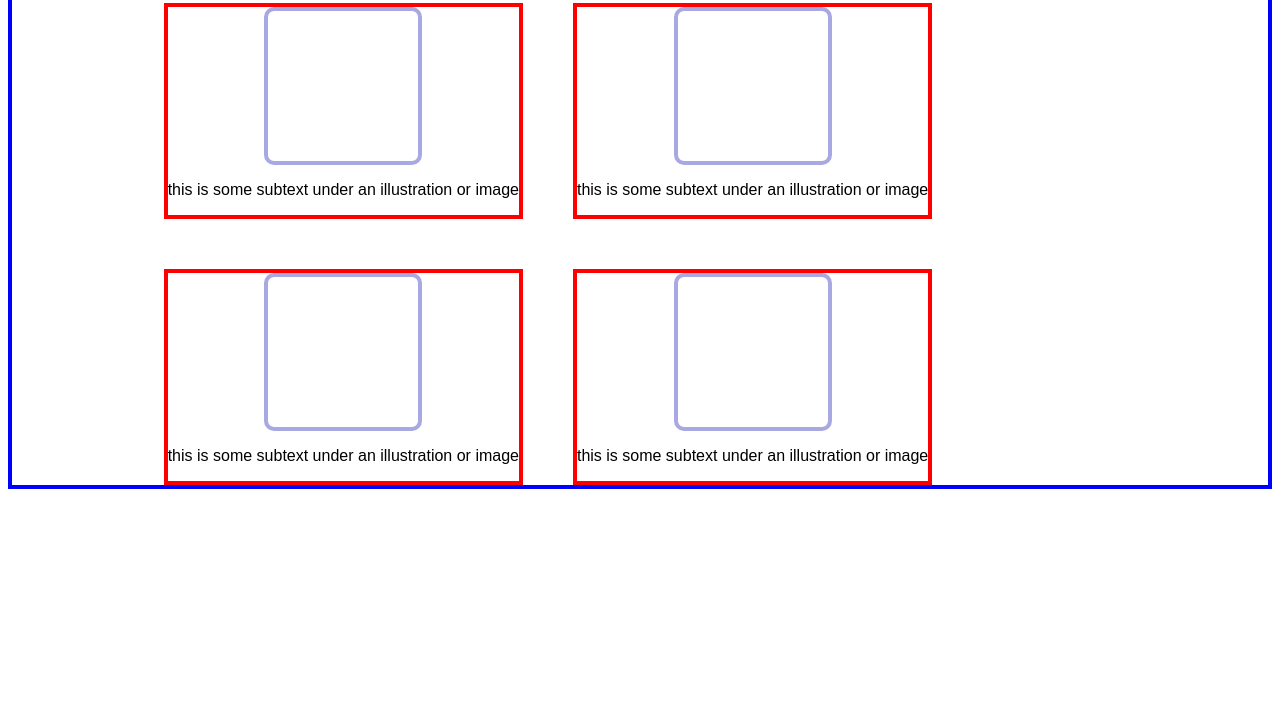
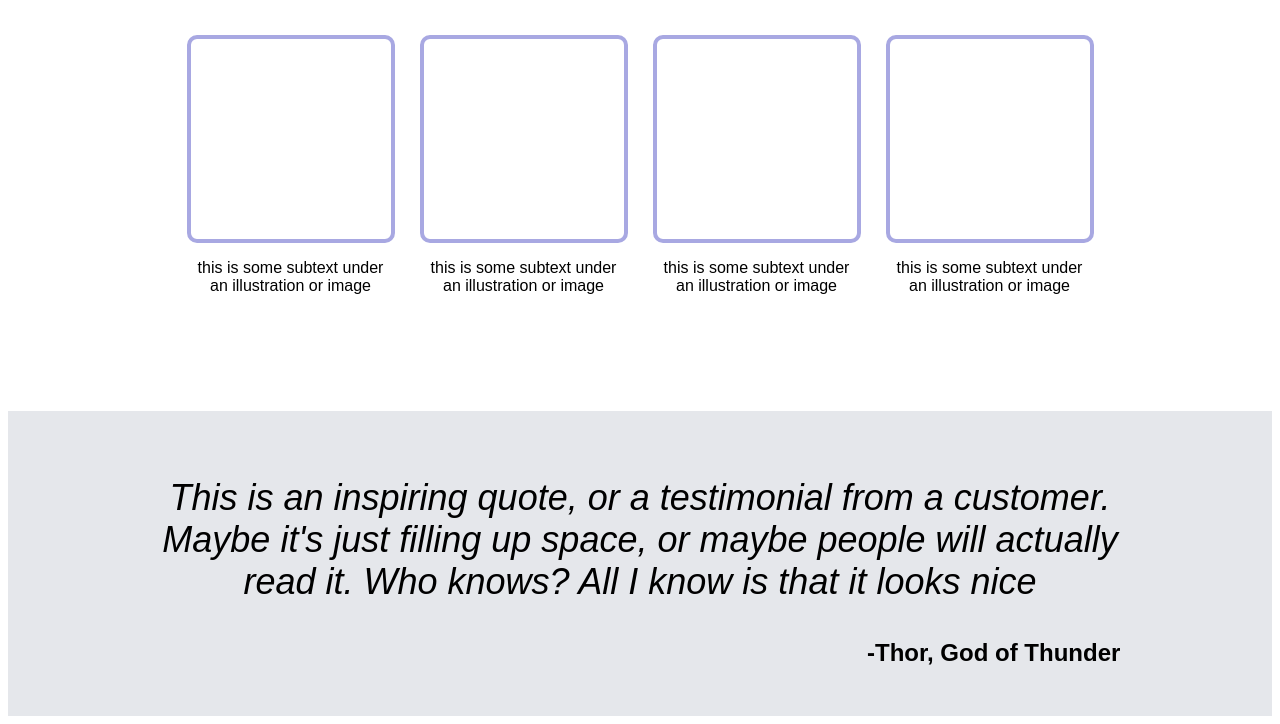
Before and after one commit to AngeloAXNGR/landing-page, a plain HTML site: page index.html in a window 1280 px wide. Shown: the part 694-1418 px from the top of the page. Before the commit the page ends 1191 px from the top, so only its background shows below. Drawn offline with Linux system fonts and the light colour scheme.

Commit message:
Finish main content and quote section of the webpage

```diff
--- a/index.html
+++ b/index.html
@@ -8,6 +8,7 @@
 
   <body>
     <div class="main">
+      <!-- Header and Hero Section -->
       <div class="top-section">
         <div class="header">
           <h1 class="header-logo">Header Logo</h1>
@@ -37,6 +38,7 @@
         </div>
       </div>
 
+      <!-- Main Content Section -->
       <div class="content">
         <h1>Some random information</h1>
         <div class="items">
@@ -61,6 +63,17 @@
           </div>
         </div>
       </div>
+
+      <!-- Quotes section -->
+      <div class="quotes-section">
+        <p>
+          This is an inspiring quote, or a testimonial from a customer.
+          Maybe it's just filling up space, or maybe people will actually
+          read it. Who knows? All I know is that it looks nice
+        </p>
+
+        <p class="quote-author">-Thor, God of Thunder</p>
+      </div>
     </div>
 
   </body>
--- a/styles/styles.css
+++ b/styles/styles.css
@@ -22,6 +22,7 @@ body{
 
 .header-logo{
   margin: 0 auto 0 0;
+  font-size: 24px;
 }
 
 .links ul{
@@ -84,35 +85,57 @@ a{
 }
 
 .content{
-  border:solid 4px blue;
-  padding:0 12% 0 12%;
+  /* border:solid 4px blue; */
+  padding:0 12% 100px 12%;
 }
 
 .content h1{
   /* border:solid 4px black; */
+  font-size: 36px;
+  font-weight:bold;
   text-align:center;
-
+  margin-bottom: 50px;
 }
 
 .items{
   display:flex;
   flex-direction:row;
-  justify-content: flex-start;
-  gap: 50px;
+  justify-content: center;
+  gap: 25px;
   flex-wrap: wrap;
+
 }
 
 .item-img{
   border:solid 4px rgb(168, 168, 226);
   border-radius: 10px;
-  width:150px;
-  height: 150px
+  width:200px;
+  height: 200px;
 }
 
 .sub-item{
-  border:solid 4px red;
-  flex: 0 1 auto;
+  /* border:solid 4px red; */
+  flex: 0 1 200px;
   display:flex;
   flex-direction:column;
+  text-align:center;
   align-items:center;
 }
+
+.quotes-section{
+  background-color:#E5E7EB;
+  padding:30px 12% 25px 12%;
+}
+
+.quotes-section p{
+  text-align: center;
+  font-size: 36px;
+  font-style: italic;
+}
+
+.quotes-section .quote-author{
+  font-style:normal;
+  font-size: 24px;
+  font-weight:bold;
+  text-align: right;
+}
```
